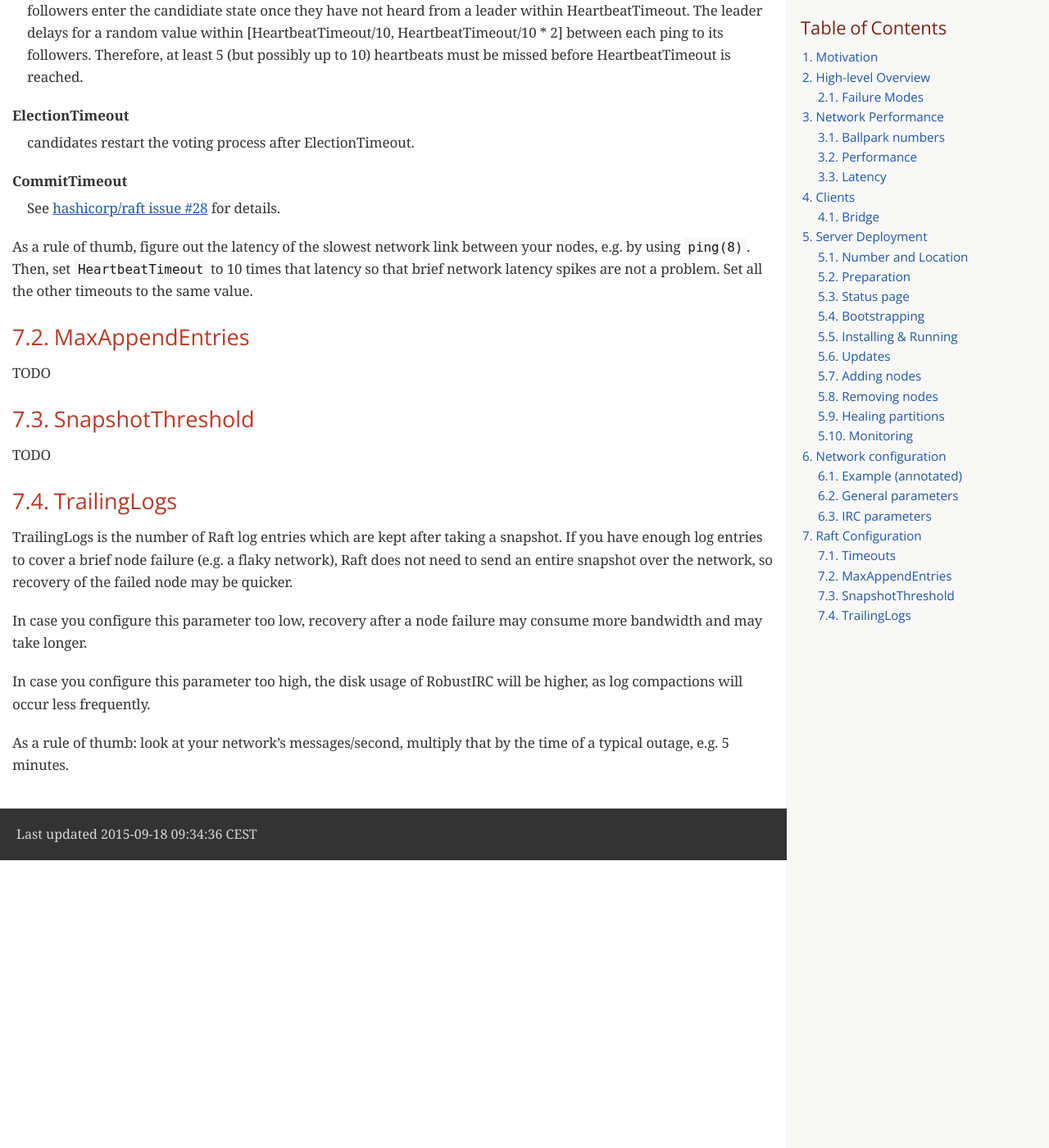
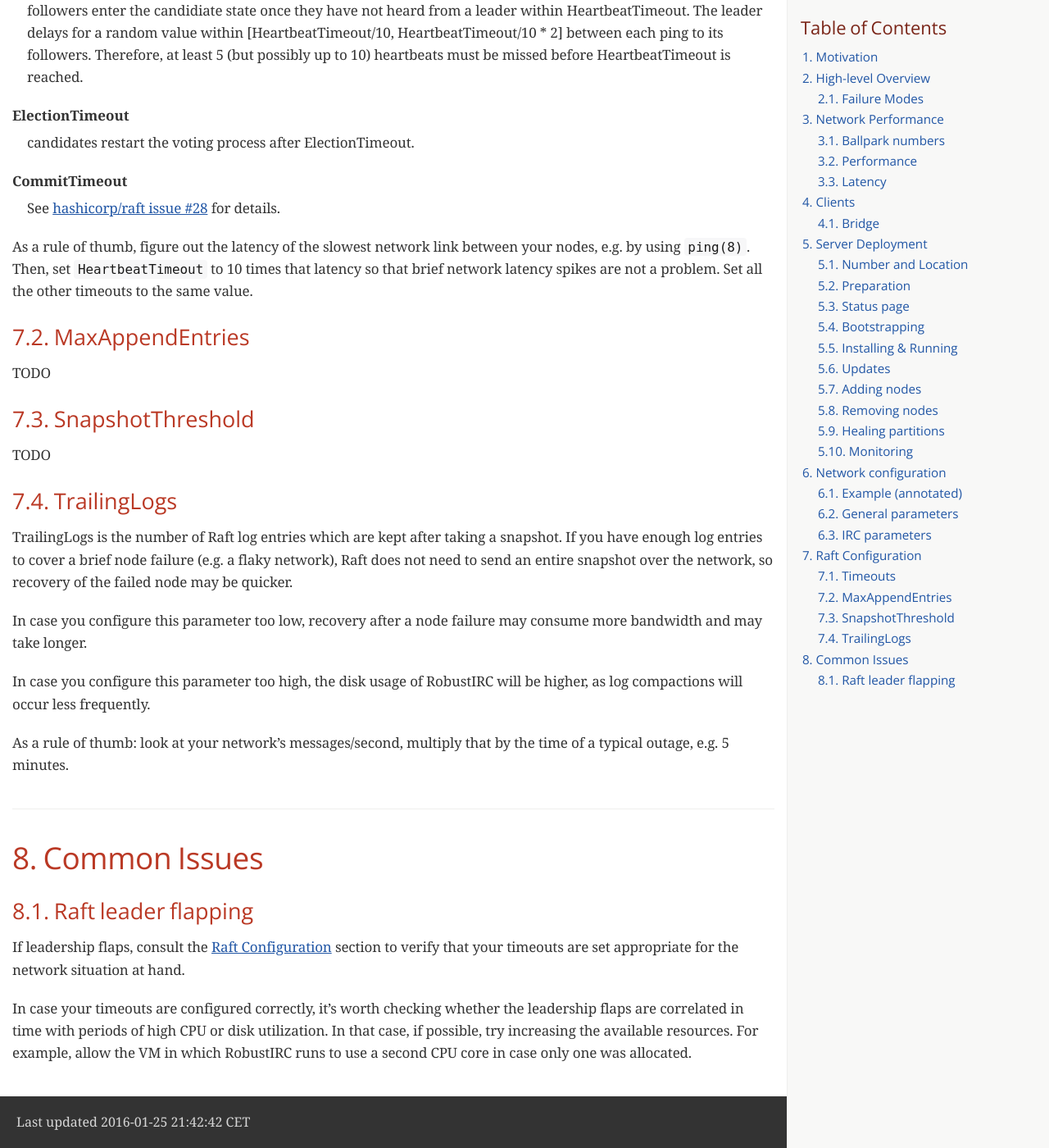
Before and after one commit to robustirc/robustirc.github.io, a Jekyll site: the page docs/adminguide.html, which Jekyll copies as it is, in a window 1280 px wide and 1400 px high, scrolled down 14021 px. Shown: the whole window at 82% size. Built offline with Jekyll 4.4.1, drawn with Linux system fonts in a browser that asks for light colours; some web fonts are replaced; Markdown is read by kramdown in place of the engine named in the settings; formulas are drawn with MathJax 3; before the commit the page ends 15070 px from its top, so only the background shows below that.

Commit message:
adminguide: add section about common issues, start with leader flaps
fixes https://github.com/robustirc/robustirc/issues/107

```diff
--- a/docs/adminguide.html
+++ b/docs/adminguide.html
@@ -4,13 +4,13 @@
 <meta charset="UTF-8">
 <!--[if IE]><meta http-equiv="X-UA-Compatible" content="IE=edge"><![endif]-->
 <meta name="viewport" content="width=device-width, initial-scale=1.0">
-<meta name="generator" content="Asciidoctor 1.5.2">
+<meta name="generator" content="Asciidoctor 1.5.3">
 <title>RobustIRC Admin Guide</title>
-<link rel="stylesheet" href="https://fonts.googleapis.com/css?family=Open+Sans:300,300italic,400,400italic,600,600italic%7CNoto+Serif:400,400italic,700,700italic%7CDroid+Sans+Mono:400">
+<link rel="stylesheet" href="https://fonts.googleapis.com/css?family=Open+Sans:300,300italic,400,400italic,600,600italic%7CNoto+Serif:400,400italic,700,700italic%7CDroid+Sans+Mono:400,700">
 <style>
 /* Asciidoctor default stylesheet | MIT License | http://asciidoctor.org */
-/* Remove the comments around the @import statement below when using this as a custom stylesheet */
-/*@import "https://fonts.googleapis.com/css?family=Open+Sans:300,300italic,400,400italic,600,600italic%7CNoto+Serif:400,400italic,700,700italic%7CDroid+Sans+Mono:400";*/
+/* Remove comment around @import statement below when using as a custom stylesheet */
+/*@import "https://fonts.googleapis.com/css?family=Open+Sans:300,300italic,400,400italic,600,600italic%7CNoto+Serif:400,400italic,700,700italic%7CDroid+Sans+Mono:400,700";*/
 article,aside,details,figcaption,figure,footer,header,hgroup,main,nav,section,summary{display:block}
 audio,canvas,video{display:inline-block}
 audio:not([controls]){display:none;height:0}
@@ -57,7 +57,6 @@ a:hover{cursor:pointer}
 img,object,embed{max-width:100%;height:auto}
 object,embed{height:100%}
 img{-ms-interpolation-mode:bicubic}
-#map_canvas img,#map_canvas embed,#map_canvas object,.map_canvas img,.map_canvas embed,.map_canvas object{max-width:none!important}
 .left{float:left!important}
 .right{float:right!important}
 .text-left{text-align:left!important}
@@ -65,10 +64,12 @@ img{-ms-interpolation-mode:bicubic}
 .text-center{text-align:center!important}
 .text-justify{text-align:justify!important}
 .hide{display:none}
-.antialiased,body{-webkit-font-smoothing:antialiased}
-img{display:inline-block;vertical-align:middle}
+body{-webkit-font-smoothing:antialiased}
+img,object,svg{display:inline-block;vertical-align:middle}
 textarea{height:auto;min-height:50px}
 select{width:100%}
+.center{margin-left:auto;margin-right:auto}
+.spread{width:100%}
 p.lead,.paragraph.lead>p,#preamble>.sectionbody>.paragraph:first-of-type p{font-size:1.21875em;line-height:1.6}
 .subheader,.admonitionblock td.content>.title,.audioblock>.title,.exampleblock>.title,.imageblock>.title,.listingblock>.title,.literalblock>.title,.stemblock>.title,.openblock>.title,.paragraph>.title,.quoteblock>.title,table.tableblock>.title,.verseblock>.title,.videoblock>.title,.dlist>.title,.olist>.title,.ulist>.title,.qlist>.title,.hdlist>.title{line-height:1.45;color:#7a2518;font-weight:400;margin-top:0;margin-bottom:.25em}
 div,dl,dt,dd,ul,ol,li,h1,h2,h3,#toctitle,.sidebarblock>.content>.title,h4,h5,h6,pre,form,p,blockquote,th,td{margin:0;padding:0;direction:ltr}
@@ -111,12 +112,14 @@ blockquote,blockquote p{line-height:1.6;color:rgba(0,0,0,.85)}
 h1{font-size:2.75em}
 h2{font-size:2.3125em}
 h3,#toctitle,.sidebarblock>.content>.title{font-size:1.6875em}
-h4{font-size:1.4375em}}table{background:#fff;margin-bottom:1.25em;border:solid 1px #dedede}
+h4{font-size:1.4375em}}
+table{background:#fff;margin-bottom:1.25em;border:solid 1px #dedede}
 table thead,table tfoot{background:#f7f8f7;font-weight:bold}
 table thead tr th,table thead tr td,table tfoot tr th,table tfoot tr td{padding:.5em .625em .625em;font-size:inherit;color:rgba(0,0,0,.8);text-align:left}
 table tr th,table tr td{padding:.5625em .625em;font-size:inherit;color:rgba(0,0,0,.8)}
 table tr.even,table tr.alt,table tr:nth-of-type(even){background:#f8f8f7}
 table thead tr th,table tfoot tr th,table tbody tr td,table tr td,table tfoot tr td{display:table-cell;line-height:1.6}
+body{tab-size:4}
 h1,h2,h3,#toctitle,.sidebarblock>.content>.title,h4,h5,h6{line-height:1.2;word-spacing:-.05em}
 h1 strong,h2 strong,h3 strong,#toctitle strong,.sidebarblock>.content>.title strong,h4 strong,h5 strong,h6 strong{font-weight:400}
 .clearfix:before,.clearfix:after,.float-group:before,.float-group:after{content:" ";display:table}
@@ -124,7 +127,7 @@ h1 strong,h2 strong,h3 strong,#toctitle strong,.sidebarblock>.content>.title str
 *:not(pre)>code{font-size:.9375em;font-style:normal!important;letter-spacing:0;padding:.1em .5ex;word-spacing:-.15em;background-color:#f7f7f8;-webkit-border-radius:4px;border-radius:4px;line-height:1.45;text-rendering:optimizeSpeed}
 pre,pre>code{line-height:1.45;color:rgba(0,0,0,.9);font-family:"Droid Sans Mono","DejaVu Sans Mono",monospace;font-weight:400;text-rendering:optimizeSpeed}
 .keyseq{color:rgba(51,51,51,.8)}
-kbd{display:inline-block;color:rgba(0,0,0,.8);font-size:.75em;line-height:1.4;background-color:#f7f7f7;border:1px solid #ccc;-webkit-border-radius:3px;border-radius:3px;-webkit-box-shadow:0 1px 0 rgba(0,0,0,.2),0 0 0 .1em white inset;box-shadow:0 1px 0 rgba(0,0,0,.2),0 0 0 .1em #fff inset;margin:-.15em .15em 0 .15em;padding:.2em .6em .2em .5em;vertical-align:middle;white-space:nowrap}
+kbd{font-family:"Droid Sans Mono","DejaVu Sans Mono",monospace;display:inline-block;color:rgba(0,0,0,.8);font-size:.65em;line-height:1.45;background-color:#f7f7f7;border:1px solid #ccc;-webkit-border-radius:3px;border-radius:3px;-webkit-box-shadow:0 1px 0 rgba(0,0,0,.2),0 0 0 .1em white inset;box-shadow:0 1px 0 rgba(0,0,0,.2),0 0 0 .1em #fff inset;margin:0 .15em;padding:.2em .5em;vertical-align:middle;position:relative;top:-.1em;white-space:nowrap}
 .keyseq kbd:first-child{margin-left:0}
 .keyseq kbd:last-child{margin-right:0}
 .menuseq,.menu{color:rgba(0,0,0,.8)}
@@ -155,29 +158,33 @@ p a>code:hover{color:rgba(0,0,0,.9)}
 #toc ul.sectlevel0>li>a{font-style:italic}
 #toc ul.sectlevel0 ul.sectlevel1{margin:.5em 0}
 #toc ul{font-family:"Open Sans","DejaVu Sans",sans-serif;list-style-type:none}
+#toc li{line-height:1.3334;margin-top:.3334em}
 #toc a{text-decoration:none}
 #toc a:active{text-decoration:underline}
 #toctitle{color:#7a2518;font-size:1.2em}
 @media only screen and (min-width:768px){#toctitle{font-size:1.375em}
 body.toc2{padding-left:15em;padding-right:0}
 #toc.toc2{margin-top:0!important;background-color:#f8f8f7;position:fixed;width:15em;left:0;top:0;border-right:1px solid #efefed;border-top-width:0!important;border-bottom-width:0!important;z-index:1000;padding:1.25em 1em;height:100%;overflow:auto}
-#toc.toc2 #toctitle{margin-top:0;font-size:1.2em}
+#toc.toc2 #toctitle{margin-top:0;margin-bottom:.8rem;font-size:1.2em}
 #toc.toc2>ul{font-size:.9em;margin-bottom:0}
 #toc.toc2 ul ul{margin-left:0;padding-left:1em}
 #toc.toc2 ul.sectlevel0 ul.sectlevel1{padding-left:0;margin-top:.5em;margin-bottom:.5em}
 body.toc2.toc-right{padding-left:0;padding-right:15em}
-body.toc2.toc-right #toc.toc2{border-right-width:0;border-left:1px solid #efefed;left:auto;right:0}}@media only screen and (min-width:1280px){body.toc2{padding-left:20em;padding-right:0}
+body.toc2.toc-right #toc.toc2{border-right-width:0;border-left:1px solid #efefed;left:auto;right:0}}
+@media only screen and (min-width:1280px){body.toc2{padding-left:20em;padding-right:0}
 #toc.toc2{width:20em}
 #toc.toc2 #toctitle{font-size:1.375em}
 #toc.toc2>ul{font-size:.95em}
 #toc.toc2 ul ul{padding-left:1.25em}
-body.toc2.toc-right{padding-left:0;padding-right:20em}}#content #toc{border-style:solid;border-width:1px;border-color:#e0e0dc;margin-bottom:1.25em;padding:1.25em;background:#f8f8f7;-webkit-border-radius:4px;border-radius:4px}
+body.toc2.toc-right{padding-left:0;padding-right:20em}}
+#content #toc{border-style:solid;border-width:1px;border-color:#e0e0dc;margin-bottom:1.25em;padding:1.25em;background:#f8f8f7;-webkit-border-radius:4px;border-radius:4px}
 #content #toc>:first-child{margin-top:0}
 #content #toc>:last-child{margin-bottom:0}
 #footer{max-width:100%;background-color:rgba(0,0,0,.8);padding:1.25em}
 #footer-text{color:rgba(255,255,255,.8);line-height:1.44}
 .sect1{padding-bottom:.625em}
-@media only screen and (min-width:768px){.sect1{padding-bottom:1.25em}}.sect1+.sect1{border-top:1px solid #efefed}
+@media only screen and (min-width:768px){.sect1{padding-bottom:1.25em}}
+.sect1+.sect1{border-top:1px solid #efefed}
 #content h1>a.anchor,h2>a.anchor,h3>a.anchor,#toctitle>a.anchor,.sidebarblock>.content>.title>a.anchor,h4>a.anchor,h5>a.anchor,h6>a.anchor{position:absolute;z-index:1001;width:1.5ex;margin-left:-1.5ex;display:block;text-decoration:none!important;visibility:hidden;text-align:center;font-weight:400}
 #content h1>a.anchor:before,h2>a.anchor:before,h3>a.anchor:before,#toctitle>a.anchor:before,.sidebarblock>.content>.title>a.anchor:before,h4>a.anchor:before,h5>a.anchor:before,h6>a.anchor:before{content:"\00A7";font-size:.85em;display:block;padding-top:.1em}
 #content h1:hover>a.anchor,#content h1>a.anchor:hover,h2:hover>a.anchor,h2>a.anchor:hover,h3:hover>a.anchor,#toctitle:hover>a.anchor,.sidebarblock>.content>.title:hover>a.anchor,h3>a.anchor:hover,#toctitle>a.anchor:hover,.sidebarblock>.content>.title>a.anchor:hover,h4:hover>a.anchor,h4>a.anchor:hover,h5:hover>a.anchor,h5>a.anchor:hover,h6:hover>a.anchor,h6>a.anchor:hover{visibility:visible}
@@ -206,7 +213,9 @@ table.tableblock #preamble>.sectionbody>.paragraph:first-of-type p{font-size:inh
 .sidebarblock .literalblock pre,.sidebarblock .listingblock pre:not(.highlight),.sidebarblock .listingblock pre[class="highlight"],.sidebarblock .listingblock pre[class^="highlight "],.sidebarblock .listingblock pre.CodeRay,.sidebarblock .listingblock pre.prettyprint{background:#f2f1f1}
 .literalblock pre,.literalblock pre[class],.listingblock pre,.listingblock pre[class]{-webkit-border-radius:4px;border-radius:4px;word-wrap:break-word;padding:1em;font-size:.8125em}
 .literalblock pre.nowrap,.literalblock pre[class].nowrap,.listingblock pre.nowrap,.listingblock pre[class].nowrap{overflow-x:auto;white-space:pre;word-wrap:normal}
-@media only screen and (min-width:768px){.literalblock pre,.literalblock pre[class],.listingblock pre,.listingblock pre[class]{font-size:.90625em}}@media only screen and (min-width:1280px){.literalblock pre,.literalblock pre[class],.listingblock pre,.listingblock pre[class]{font-size:1em}}.literalblock.output pre{color:#f7f7f8;background-color:rgba(0,0,0,.9)}
+@media only screen and (min-width:768px){.literalblock pre,.literalblock pre[class],.listingblock pre,.listingblock pre[class]{font-size:.90625em}}
+@media only screen and (min-width:1280px){.literalblock pre,.literalblock pre[class],.listingblock pre,.listingblock pre[class]{font-size:1em}}
+.literalblock.output pre{color:#f7f7f8;background-color:rgba(0,0,0,.9)}
 .listingblock pre.highlightjs{padding:0}
 .listingblock pre.highlightjs>code{padding:1em;-webkit-border-radius:4px;border-radius:4px}
 .listingblock pre.prettyprint{border-width:0}
@@ -216,7 +225,7 @@ table.tableblock #preamble>.sectionbody>.paragraph:first-of-type p{font-size:inh
 .listingblock.terminal pre .command:before{content:attr(data-prompt);padding-right:.5em;color:#999}
 .listingblock.terminal pre .command:not([data-prompt]):before{content:"$"}
 table.pyhltable{border-collapse:separate;border:0;margin-bottom:0;background:none}
-table.pyhltable td{vertical-align:top;padding-top:0;padding-bottom:0}
+table.pyhltable td{vertical-align:top;padding-top:0;padding-bottom:0;line-height:1.45}
 table.pyhltable td.code{padding-left:.75em;padding-right:0}
 pre.pygments .lineno,table.pyhltable td:not(.code){color:#999;padding-left:0;padding-right:.5em;border-right:1px solid #ddddd8}
 pre.pygments .lineno{display:inline-block;margin-right:.25em}
@@ -237,13 +246,12 @@ table.pyhltable .linenodiv{background:none!important;padding-right:0!important}
 .verseblock .attribution{margin-top:1.25rem;margin-left:.5ex}
 .quoteblock .attribution,.verseblock .attribution{font-size:.9375em;line-height:1.45;font-style:italic}
 .quoteblock .attribution br,.verseblock .attribution br{display:none}
-.quoteblock .attribution cite,.verseblock .attribution cite{display:block;letter-spacing:-.05em;color:rgba(0,0,0,.6)}
+.quoteblock .attribution cite,.verseblock .attribution cite{display:block;letter-spacing:-.025em;color:rgba(0,0,0,.6)}
 .quoteblock.abstract{margin:0 0 1.25em 0;display:block}
 .quoteblock.abstract blockquote,.quoteblock.abstract blockquote p{text-align:left;word-spacing:0}
 .quoteblock.abstract blockquote:before,.quoteblock.abstract blockquote p:first-of-type:before{display:none}
 table.tableblock{max-width:100%;border-collapse:separate}
 table.tableblock td>.paragraph:last-child p>p:last-child,table.tableblock th>p:last-child,table.tableblock td>p:last-child{margin-bottom:0}
-table.spread{width:100%}
 table.tableblock,th.tableblock,td.tableblock{border:0 solid #dedede}
 table.grid-all th.tableblock,table.grid-all td.tableblock{border-width:0 1px 1px 0}
 table.grid-all tfoot>tr>th.tableblock,table.grid-all tfoot>tr>td.tableblock{border-width:1px 1px 0 0}
@@ -289,8 +297,8 @@ ol.upperroman{list-style-type:upper-roman}
 ol.lowergreek{list-style-type:lower-greek}
 .hdlist>table,.colist>table{border:0;background:none}
 .hdlist>table>tbody>tr,.colist>table>tbody>tr{background:none}
-td.hdlist1{padding-right:.75em;font-weight:bold}
-td.hdlist1,td.hdlist2{vertical-align:top}
+td.hdlist1,td.hdlist2{vertical-align:top;padding:0 .625em}
+td.hdlist1{font-weight:bold;padding-bottom:1.25em}
 .literalblock+.colist,.listingblock+.colist{margin-top:-.5em}
 .colist>table tr>td:first-of-type{padding:0 .75em;line-height:1}
 .colist>table tr>td:last-of-type{padding:.25em 0}
@@ -303,13 +311,14 @@ td.hdlist1,td.hdlist2{vertical-align:top}
 .image.left,.image.right{margin-top:.25em;margin-bottom:.25em;display:inline-block;line-height:0}
 .image.left{margin-right:.625em}
 .image.right{margin-left:.625em}
-a.image{text-decoration:none}
-span.footnote,span.footnoteref{vertical-align:super;font-size:.875em}
-span.footnote a,span.footnoteref a{text-decoration:none}
-span.footnote a:active,span.footnoteref a:active{text-decoration:underline}
+a.image{text-decoration:none;display:inline-block}
+a.image object{pointer-events:none}
+sup.footnote,sup.footnoteref{font-size:.875em;position:static;vertical-align:super}
+sup.footnote a,sup.footnoteref a{text-decoration:none}
+sup.footnote a:active,sup.footnoteref a:active{text-decoration:underline}
 #footnotes{padding-top:.75em;padding-bottom:.75em;margin-bottom:.625em}
 #footnotes hr{width:20%;min-width:6.25em;margin:-.25em 0 .75em 0;border-width:1px 0 0 0}
-#footnotes .footnote{padding:0 .375em;line-height:1.3;font-size:.875em;margin-left:1.2em;text-indent:-1.2em;margin-bottom:.2em}
+#footnotes .footnote{padding:0 .375em 0 .225em;line-height:1.3334;font-size:.875em;margin-left:1.2em;text-indent:-1.05em;margin-bottom:.2em}
 #footnotes .footnote a:first-of-type{font-weight:bold;text-decoration:none}
 #footnotes .footnote:last-of-type{margin-bottom:0}
 #content #footnotes{margin-top:-.625em;margin-bottom:0;padding:.75em 0}
@@ -367,11 +376,10 @@ span.icon>.fa{cursor:default}
 pre .conum[data-value]{position:relative;top:-.125em}
 b.conum *{color:inherit!important}
 .conum:not([data-value]):empty{display:none}
-h1,h2{letter-spacing:-.01em}
-dt,th.tableblock,td.content{text-rendering:optimizeLegibility}
-p,td.content{letter-spacing:-.01em}
-p strong,td.content strong{letter-spacing:-.005em}
-p,blockquote,dt,td.content{font-size:1.0625rem}
+dt,th.tableblock,td.content,div.footnote{text-rendering:optimizeLegibility}
+h1,h2,p,td.content,span.alt{letter-spacing:-.01em}
+p strong,td.content strong,div.footnote strong{letter-spacing:-.005em}
+p,blockquote,dt,td.content,span.alt{font-size:1.0625rem}
 p{margin-bottom:1.25rem}
 .sidebarblock p,.sidebarblock dt,.sidebarblock td.content,p.tableblock{font-size:1em}
 .exampleblock>.content{background-color:#fffef7;border-color:#e0e0dc;-webkit-box-shadow:0 1px 4px #e0e0dc;box-shadow:0 1px 4px #e0e0dc}
@@ -382,9 +390,9 @@ a{color:inherit!important;text-decoration:underline!important}
 a.bare,a[href^="#"],a[href^="mailto:"]{text-decoration:none!important}
 a[href^="http:"]:not(.bare):after,a[href^="https:"]:not(.bare):after{content:"(" attr(href) ")";display:inline-block;font-size:.875em;padding-left:.25em}
 abbr[title]:after{content:" (" attr(title) ")"}
-pre,blockquote,tr,img{page-break-inside:avoid}
+pre,blockquote,tr,img,object,svg{page-break-inside:avoid}
 thead{display:table-header-group}
-img{max-width:100%!important}
+svg{max-width:100%}
 p,blockquote,dt,td.content{font-size:1em;orphans:3;widows:3}
 h2,h3,#toctitle,.sidebarblock>.content>.title{page-break-after:avoid}
 #toc,.sidebarblock,.exampleblock>.content{background:none!important}
@@ -469,12 +462,17 @@ MathJax.Hub.Config({
 <li><a href="#_irc_parameters">6.3. IRC parameters</a></li>
 </ul>
 </li>
-<li><a href="#_raft_configuration">7. Raft Configuration</a>
+<li><a href="#raftconfiguration">7. Raft Configuration</a>
 <ul class="sectlevel2">
 <li><a href="#_timeouts">7.1. Timeouts</a></li>
 <li><a href="#_maxappendentries">7.2. MaxAppendEntries</a></li>
 <li><a href="#_snapshotthreshold">7.3. SnapshotThreshold</a></li>
 <li><a href="#_trailinglogs">7.4. TrailingLogs</a></li>
+</ul>
+</li>
+<li><a href="#_common_issues">8. Common Issues</a>
+<ul class="sectlevel2">
+<li><a href="#_raft_leader_flapping">8.1. Raft leader flapping</a></li>
 </ul>
 </li>
 </ul>
@@ -1301,7 +1299,7 @@ server-to-server protocol was implemented to get services working.</p>
 </div>
 </div>
 <div class="sect1">
-<h2 id="_raft_configuration">7. Raft Configuration</h2>
+<h2 id="raftconfiguration">7. Raft Configuration</h2>
 <div class="sectionbody">
 <div class="sect2">
 <h3 id="_timeouts">7.1. Timeouts</h3>
@@ -1388,11 +1386,45 @@ the time of a typical outage, e.g. 5 minutes.</p>
 </div>
 </div>
 </div>
+<div class="sect1">
+<h2 id="_common_issues">8. Common Issues</h2>
+<div class="sectionbody">
+<div class="sect2">
+<h3 id="_raft_leader_flapping">8.1. Raft leader flapping</h3>
+<div class="paragraph">
+<p>If leadership flaps, consult the <a href="#raftconfiguration">Raft Configuration</a> section to verify that
+your timeouts are set appropriate for the network situation at hand.</p>
+</div>
+<div class="paragraph">
+<p>In case your timeouts are configured correctly, it’s worth checking whether the
+leadership flaps are correlated in time with periods of high CPU or disk
+utilization. In that case, if possible, try increasing the available resources.
+For example, allow the VM in which RobustIRC runs to use a second CPU core in
+case only one was allocated.</p>
+</div>
+</div>
+</div>
+</div>
 </div>
 <div id="footer">
 <div id="footer-text">
-Last updated 2015-09-18 09:34:36 CEST
+Last updated 2016-01-25 21:42:42 CET
 </div>
 </div>
+<script type="text/x-mathjax-config">
+MathJax.Hub.Config({
+  tex2jax: {
+    inlineMath: [["\\(", "\\)"]],
+    displayMath: [["\\[", "\\]"]],
+    ignoreClass: "nostem|nolatexmath"
+  },
+  asciimath2jax: {
+    delimiters: [["\\$", "\\$"]],
+    ignoreClass: "nostem|noasciimath"
+  },
+  TeX: { equationNumbers: { autoNumber: "none" } }
+});
+</script>
+<script src="https://cdnjs.cloudflare.com/ajax/libs/mathjax/2.5.3/MathJax.js?config=TeX-MML-AM_HTMLorMML"></script>
 </body>
 </html>
```
Also changed, not shown: other parts of docs/adminguide.html (+0 -15 lines), 1 other file.
